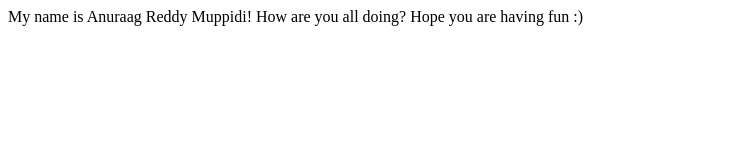
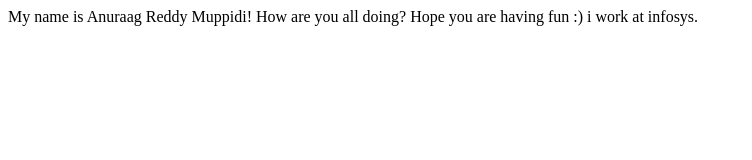
Before and after one commit to muppidianuraag/About-Me, a plain HTML site: page index.html in a window 1280 px wide. Shown: the whole page, without its empty margins (0-752 px from the left). Drawn offline with Linux system fonts and the light colour scheme.

Commit message:
update index.html

```diff
--- a/index.html
+++ b/index.html
@@ -10,5 +10,6 @@
    My name is Anuraag Reddy Muppidi!
    How are you all doing?
    Hope you are having fun :)
+   i work at infosys.
 </body>
 </html>
```
